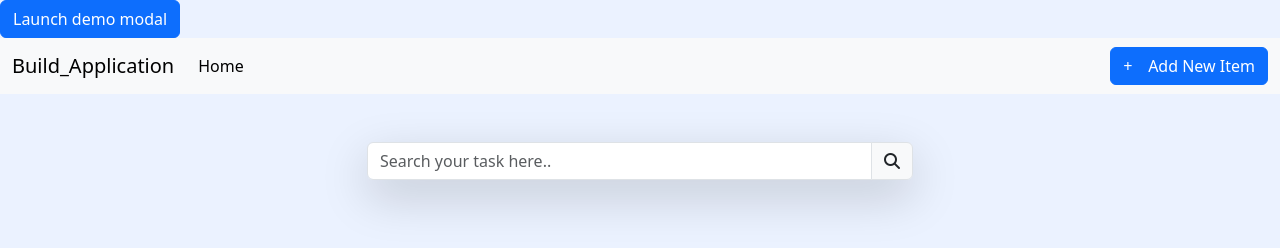
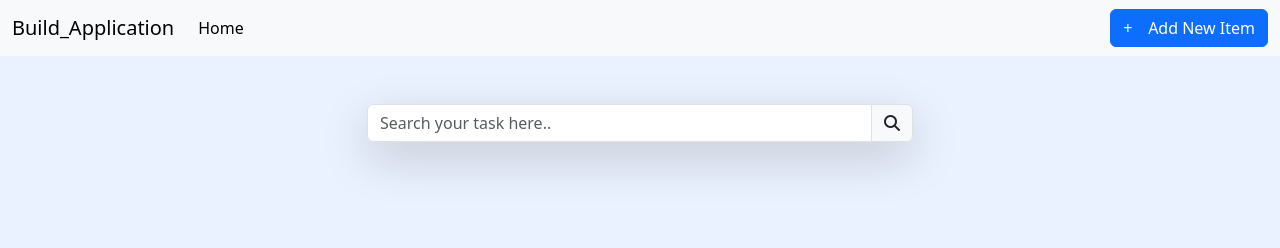
Before and after one commit to Krmjn09/TaskyBuildJsApplication, a plain HTML site: page index.html in a window 1280 px wide. Drawn offline with nearby package versions, Linux system fonts and the light colour scheme.

Commit message:
commited

```diff
--- a/index.html
+++ b/index.html
@@ -126,15 +126,6 @@
     </div>
 
     <!-- open task modal -->
-    <!-- remove -->
-    <button
-      type="button"
-      class="btn btn-primary"
-      data-bs-toggle="modal"
-      data-bs-target="#exampleModal"
-    >
-      Launch demo modal
-    </button>
 
     <div
       class="modal fade"
--- a/index.js
+++ b/index.js
@@ -72,7 +72,7 @@ const htmlTaskContent = ({ id, title, description, type, url }) => `
           </div>
       </div>
       <div class='card-footer'>
-          <button type='button' class='btn btn-outline-primary float-right' data-bs-toggle="modal" data-bs-target="#showTask">Open Task</button>
+          <button type='button' class='btn btn-outline-primary float-right' data-bs-toggle="modal" data-bs-target="#showTask" onclick='openTask()' id=${id}>Open Task</button>
       </div>
     </div>
   </div>
@@ -199,6 +199,8 @@ const handleSubmit = (event) => {
 };
 
 //open task
+const openTask = (e)
+
 // edit task
 // save edit
 // search
```
